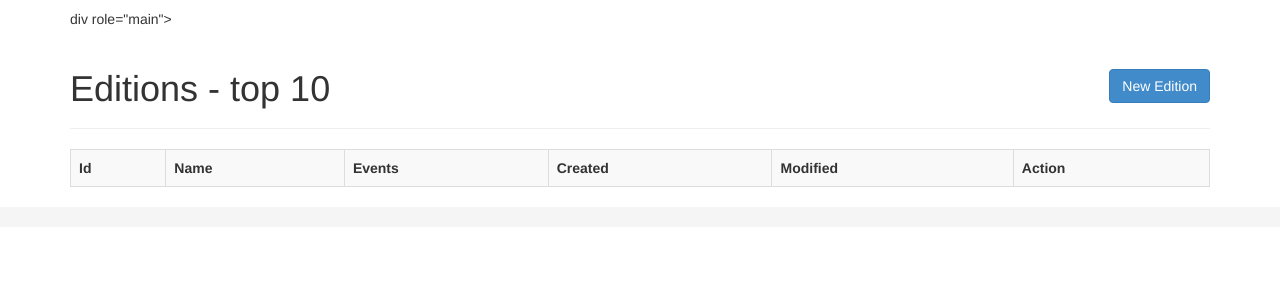
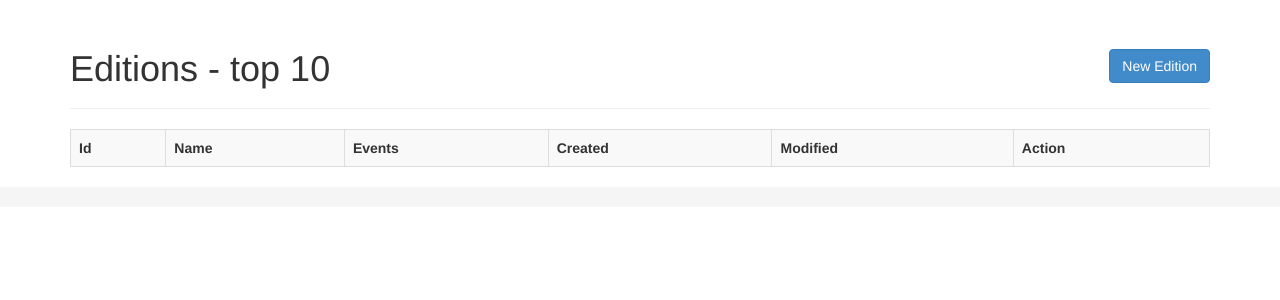
Before and after one commit to digisquare/digisquare, a CakePHP app: the page made by app/View/Editions/top.ctp in a window 1280 px wide. Shown: the part 51-351 px from the top of the page. Run offline with PHP 8.4 and a stand-in for CakePHP, Linux system fonts and the light colour scheme; the template is opened without the code that fills it, so the values that code supplies are empty; some libraries are stand-ins or nearby versions.

Commit message:
correction div role=main

```diff
--- a/app/View/Editions/top.ctp
+++ b/app/View/Editions/top.ctp
@@ -1,4 +1,4 @@
-div role="main">
+<div role="main">
 	<div class="page-header">
 		<?php echo $this->Html->link(
 			'<i class="icon-plus-sign icon-white"></i> ' . __('New Edition'),
```
